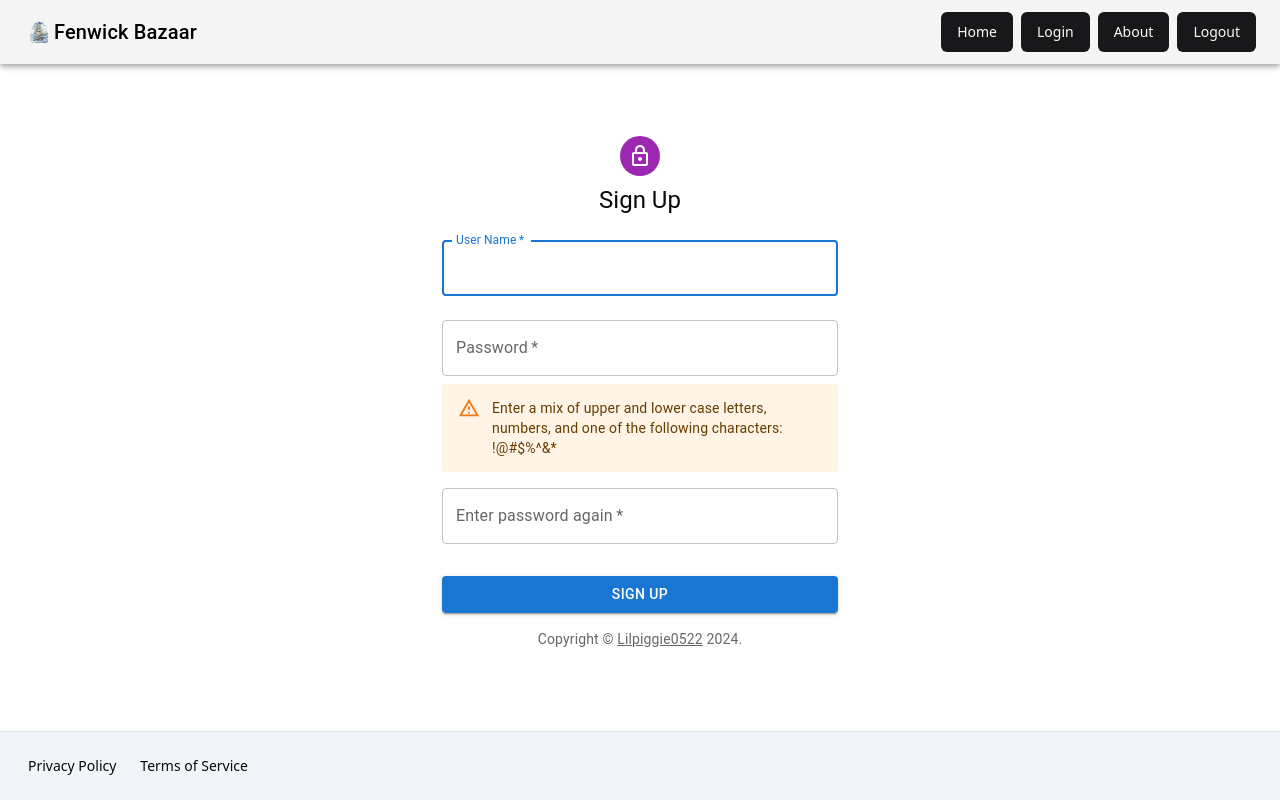
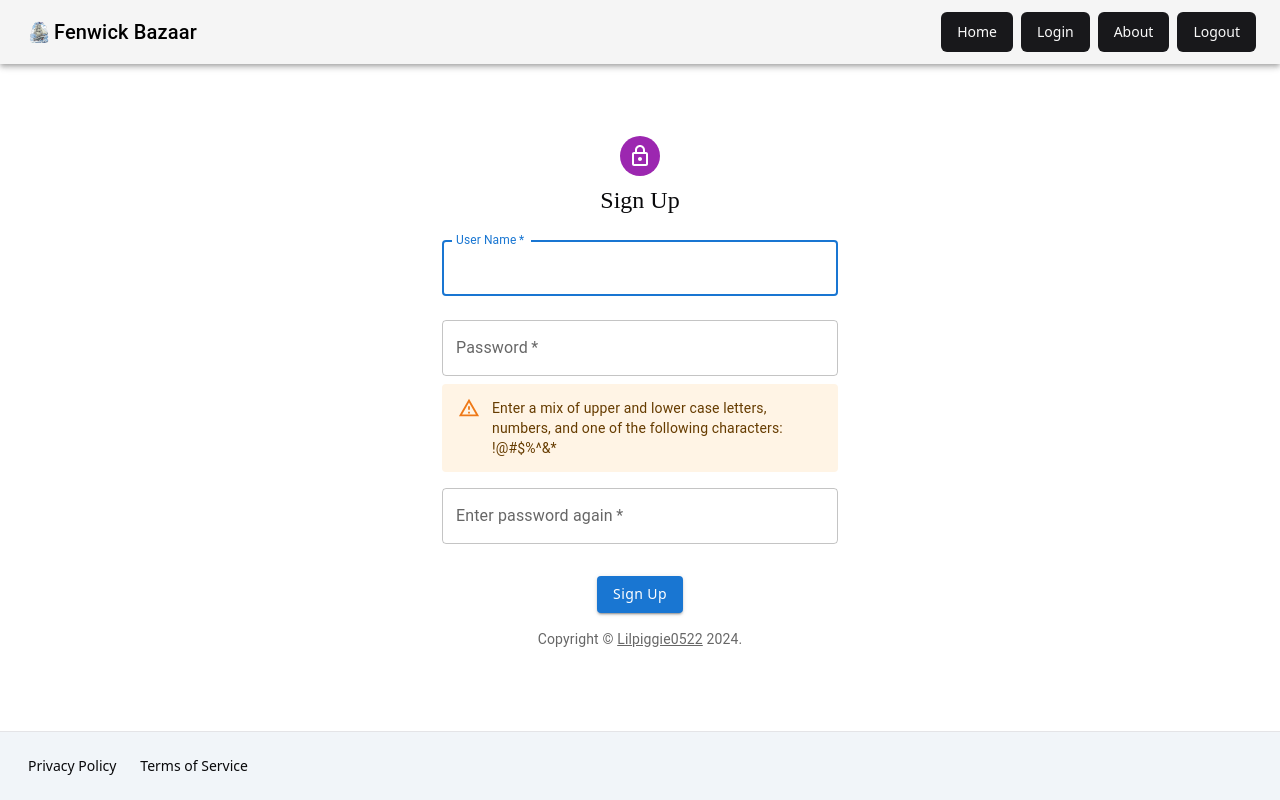
Before and after one commit to Lilpiggie0522/bazaar, a Next.js app: page /sign-up in a window 1280 px wide. Built offline with nearby package versions, Linux system fonts and the light colour scheme.

Commit message:
Modified ci.yml to add npm build, edited tailwind css config to include more customized styles, linted

```diff
--- a/app/login/page.tsx
+++ b/app/login/page.tsx
@@ -88,7 +88,7 @@ const LoginPage = () => {
       }
       <div className='py-20 flex flex-col justify-center items-center'>
         <div className='flex justify-center'>
-          <h3 className='font-bold text-4xl'>Sign in</h3>
+          <h3 className='text-4xl font-cursive'>Sign in</h3>
         </div>
         <form className='pt-5' onSubmit={handleOnSubmit}>
           <div className='flex flex-col justify-center items-center'>
--- a/app/sign-up/page.tsx
+++ b/app/sign-up/page.tsx
@@ -144,10 +144,10 @@ export default function SignUp() {
         <Avatar sx={{ m: 1, bgcolor: "secondary.main" }}>
           <LockOutlinedIcon />
         </Avatar>
-        <Typography component="h1" variant="h5">
+        <Typography component="h1" variant="h5" fontFamily={"cursive"}>
           Sign Up
         </Typography>
-        <Box component="form" onSubmit={handleSubmit} noValidate sx={{ mt: 1 }}>
+        <Box component="form" onSubmit={handleSubmit} noValidate sx={{ mt: 1 }} className="flex flex-col items-center">
           <TextField
             margin="normal"
             required
@@ -183,15 +183,14 @@ export default function SignUp() {
           {showErrorMessage && <Alert severity="error">{`${errorMessage}`}</Alert>}
           <Button
             type="submit"
-            fullWidth
             variant="contained"
-            sx={{ mt: 3, mb: 2 }}
+            sx={{ mt: 3, mb: 2, fontFamily: "unset", textTransform: "none"}}
           >
             Sign Up
           </Button>
         </Box>
       </Box>
-      <Copyright sx={{ mt: 8, mb: 4 }} />
+      <Copyright />
     </Container>
   )
 }
--- a/lib/utils.ts
+++ b/lib/utils.ts
@@ -1,6 +1,13 @@
+import { genSalt, hash } from "bcrypt-ts"
 import { clsx, type ClassValue } from "clsx"
 import { twMerge } from "tailwind-merge"
 
 export function cn(...inputs: ClassValue[]) {
   return twMerge(clsx(inputs))
 }
+
+export async function hashPassword(password: string) {
+  const salt = await genSalt(10)
+  const hashed = await hash(password, salt)
+  return hashed
+}
--- a/tailwind.config.ts
+++ b/tailwind.config.ts
@@ -55,6 +55,10 @@ export default {
         lg: "var(--radius)",
         md: "calc(var(--radius) - 2px)",
         sm: "calc(var(--radius) - 4px)"
+      },
+      fontFamily: {
+        unset: "unset",
+        cursive: "cursive"
       }
     }
   },
```
Lines whose indentation alone changed are shown as unchanged.
